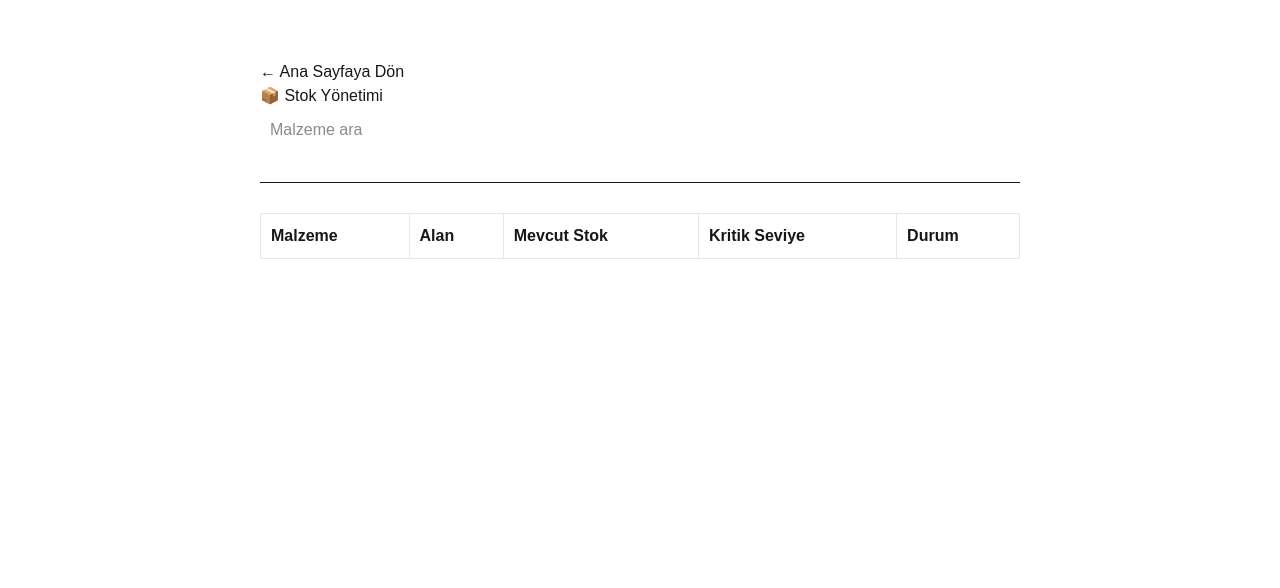
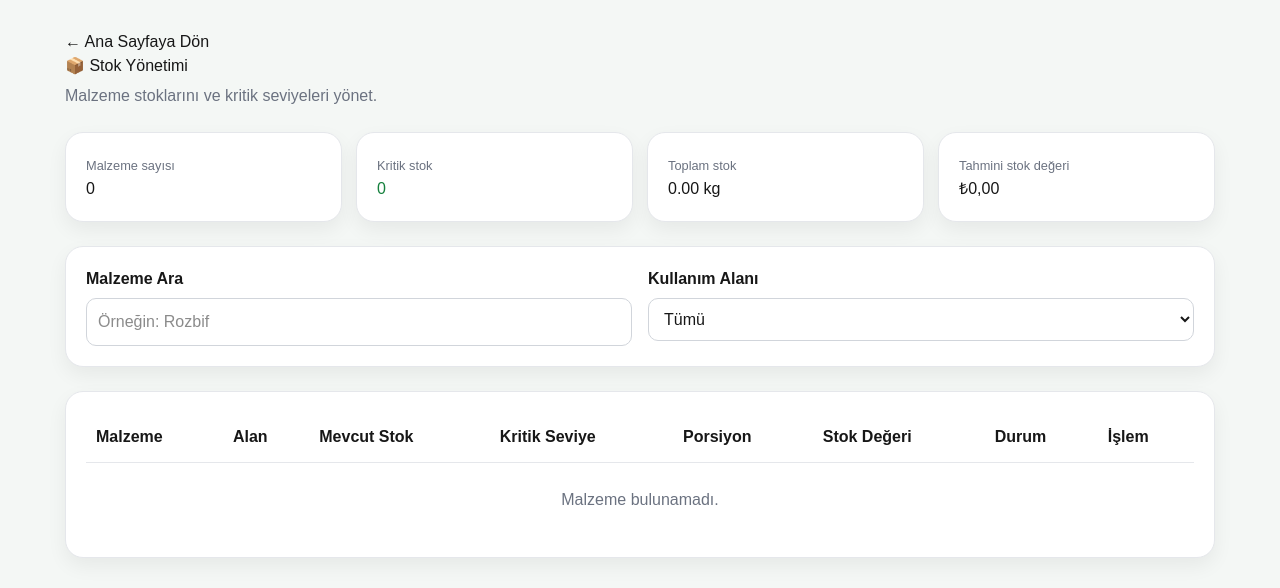
Before and after one commit to aristosandwich/aristo-yonetim-sistemi, a Next.js app: page /stok in a window 1280 px wide. Shown: the top 588 px of the page. Built offline with nearby package versions, Linux system fonts and the light colour scheme.

Commit message:
Stok ekranı yenilendi

```diff
--- a/app/stok/page.tsx
+++ b/app/stok/page.tsx
@@ -22,6 +22,9 @@ export default function Stok() {
   const [malzemeler, setMalzemeler] = useState<Malzeme[]>([]);
   const [stoklar, setStoklar] = useState<StokKaydi[]>([]);
   const [arama, setArama] = useState("");
+  const [alan, setAlan] = useState<
+    "Tümü" | "Sandviç" | "Salata"
+  >("Tümü");
 
   useEffect(() => {
     const kayitliMalzemeler: Malzeme[] = JSON.parse(
@@ -32,40 +35,35 @@ export default function Stok() {
       localStorage.getItem("aristo-stok") || "[]"
     );
 
+    const birlestirilmisStoklar = kayitliMalzemeler.map(
+      (malzeme) => {
+        const kayitliStok = kayitliStoklar.find(
+          (stok) => stok.malzemeId === malzeme.id
+        );
+
+        return {
+          malzemeId: malzeme.id,
+          miktarGr: Number(kayitliStok?.miktarGr || 0),
+          kritikGr: Number(
+            kayitliStok?.kritikGr ??
+              (malzeme.kullanimAlani === "Sandviç"
+                ? 500
+                : 1000)
+          ),
+        };
+      }
+    );
+
     setMalzemeler(kayitliMalzemeler);
-
-    if (kayitliStoklar.length > 0) {
-      setStoklar(kayitliStoklar);
-    } else {
-      const ilkStoklar = kayitliMalzemeler.map((malzeme) => ({
-        malzemeId: malzeme.id,
-        miktarGr: 0,
-        kritikGr: malzeme.kullanimAlani === "Sandviç" ? 500 : 1000,
-      }));
-
-      setStoklar(ilkStoklar);
+    setStoklar(birlestirilmisStoklar);
 
     localStorage.setItem(
       "aristo-stok",
-        JSON.stringify(ilkStoklar)
+      JSON.stringify(birlestirilmisStoklar)
     );
-    }
   }, []);
 
-  function guncelle(
-    malzemeId: number,
-    alan: "miktarGr" | "kritikGr",
-    deger: number
-  ) {
-    const yeniListe = stoklar.map((stok) =>
-      stok.malzemeId === malzemeId
-        ? {
-            ...stok,
-            [alan]: deger,
-          }
-        : stok
-    );
-
+  function kaydet(yeniListe: StokKaydi[]) {
     setStoklar(yeniListe);
 
     localStorage.setItem(
@@ -74,63 +72,294 @@ export default function Stok() {
     );
   }
 
+  function guncelle(
+    malzemeId: number,
+    alanAdi: "miktarGr" | "kritikGr",
+    deger: number
+  ) {
+    const yeniListe = stoklar.map((stok) =>
+      stok.malzemeId === malzemeId
+        ? {
+            ...stok,
+            [alanAdi]: Math.max(deger, 0),
+          }
+        : stok
+    );
+
+    kaydet(yeniListe);
+  }
+
+  function stokEkle(malzemeId: number) {
+    const miktar = Number(
+      window.prompt("Eklenecek miktar (gram)") || 0
+    );
+
+    if (miktar <= 0) return;
+
+    const yeniListe = stoklar.map((stok) =>
+      stok.malzemeId === malzemeId
+        ? {
+            ...stok,
+            miktarGr: stok.miktarGr + miktar,
+          }
+        : stok
+    );
+
+    kaydet(yeniListe);
+  }
+
+  function stokCikar(malzemeId: number) {
+    const miktar = Number(
+      window.prompt("Çıkarılacak miktar (gram)") || 0
+    );
+
+    if (miktar <= 0) return;
+
+    const yeniListe = stoklar.map((stok) =>
+      stok.malzemeId === malzemeId
+        ? {
+            ...stok,
+            miktarGr: Math.max(stok.miktarGr - miktar, 0),
+          }
+        : stok
+    );
+
+    kaydet(yeniListe);
+  }
+
   const liste = useMemo(() => {
-    const aranan = arama.trim().toLocaleLowerCase("tr-TR");
+    const aranan = arama
+      .trim()
+      .toLocaleLowerCase("tr-TR");
 
     return malzemeler
-      .filter((malzeme) =>
-        !aranan
-          ? true
-          : malzeme.ad
+      .filter((malzeme) => {
+        const aramaUygun =
+          !aranan ||
+          malzeme.ad
             .toLocaleLowerCase("tr-TR")
-              .includes(aranan)
-      )
+            .includes(aranan);
+
+        const alanUygun =
+          alan === "Tümü" ||
+          malzeme.kullanimAlani === alan;
+
+        return aramaUygun && alanUygun;
+      })
       .map((malzeme) => {
         const stok = stoklar.find(
           (kayit) => kayit.malzemeId === malzeme.id
         );
 
+        const miktarGr = Number(stok?.miktarGr || 0);
+        const kritikGr = Number(stok?.kritikGr || 0);
+
         return {
           ...malzeme,
-          miktarGr: stok?.miktarGr || 0,
-          kritikGr: stok?.kritikGr || 0,
+          miktarGr,
+          kritikGr,
+          kritik: miktarGr <= kritikGr,
+          porsiyonSayisi:
+            malzeme.gramaj > 0
+              ? Math.floor(miktarGr / malzeme.gramaj)
+              : 0,
+          stokDegeri:
+            (Number(malzeme.birimFiyat || 0) / 1000) *
+            miktarGr,
         };
       });
-  }, [malzemeler, stoklar, arama]);
+  }, [malzemeler, stoklar, arama, alan]);
+
+  const kritikSayisi = liste.filter(
+    (malzeme) => malzeme.kritik
+  ).length;
+
+  const toplamStokGr = liste.reduce(
+    (toplam, malzeme) => toplam + malzeme.miktarGr,
+    0
+  );
+
+  const toplamStokDegeri = liste.reduce(
+    (toplam, malzeme) => toplam + malzeme.stokDegeri,
+    0
+  );
+
+  const para = (tutar: number) =>
+    new Intl.NumberFormat("tr-TR", {
+      style: "currency",
+      currency: "TRY",
+    }).format(tutar);
+
+  const kartStili = {
+    background: "#ffffff",
+    border: "1px solid #e5e7eb",
+    borderRadius: "18px",
+    padding: "20px",
+    boxShadow: "0 8px 20px rgba(0,0,0,0.06)",
+  };
+
+  const alanStili = {
+    width: "100%",
+    padding: "11px",
+    border: "1px solid #d1d5db",
+    borderRadius: "10px",
+    boxSizing: "border-box" as const,
+    background: "#ffffff",
+  };
+
+  const butonStili = {
+    border: "1px solid #d1d5db",
+    borderRadius: "8px",
+    padding: "8px 10px",
+    background: "#ffffff",
+    cursor: "pointer",
+    fontWeight: "bold",
+  };
 
   return (
     <main
       style={{
-        maxWidth: "1050px",
-        margin: "40px auto",
-        padding: "20px",
+        minHeight: "100vh",
+        background: "#f4f7f5",
+        padding: "30px 18px",
         fontFamily: "Arial, sans-serif",
       }}
     >
+      <div style={{ maxWidth: "1150px", margin: "0 auto" }}>
         <Link href="/">← Ana Sayfaya Dön</Link>
 
-      <h1>📦 Stok Yönetimi</h1>
+        <h1 style={{ marginBottom: "6px" }}>
+          📦 Stok Yönetimi
+        </h1>
+
+        <p
+          style={{
+            marginTop: 0,
+            marginBottom: "24px",
+            color: "#6b7280",
+          }}
+        >
+          Malzeme stoklarını ve kritik seviyeleri yönet.
+        </p>
+
+        <section
+          style={{
+            display: "grid",
+            gridTemplateColumns:
+              "repeat(auto-fit, minmax(190px, 1fr))",
+            gap: "14px",
+            marginBottom: "24px",
+          }}
+        >
+          <div style={kartStili}>
+            <small style={{ color: "#6b7280" }}>
+              Malzeme sayısı
+            </small>
+
+            <h2 style={{ marginBottom: 0 }}>
+              {liste.length}
+            </h2>
+          </div>
+
+          <div style={kartStili}>
+            <small style={{ color: "#6b7280" }}>
+              Kritik stok
+            </small>
+
+            <h2
+              style={{
+                marginBottom: 0,
+                color:
+                  kritikSayisi > 0 ? "#b91c1c" : "#15803d",
+              }}
+            >
+              {kritikSayisi}
+            </h2>
+          </div>
+
+          <div style={kartStili}>
+            <small style={{ color: "#6b7280" }}>
+              Toplam stok
+            </small>
+
+            <h2 style={{ marginBottom: 0 }}>
+              {(toplamStokGr / 1000).toFixed(2)} kg
+            </h2>
+          </div>
+
+          <div style={kartStili}>
+            <small style={{ color: "#6b7280" }}>
+              Tahmini stok değeri
+            </small>
+
+            <h2 style={{ marginBottom: 0 }}>
+              {para(toplamStokDegeri)}
+            </h2>
+          </div>
+        </section>
+
+        <section
+          style={{
+            ...kartStili,
+            display: "grid",
+            gridTemplateColumns:
+              "repeat(auto-fit, minmax(220px, 1fr))",
+            gap: "16px",
+            marginBottom: "24px",
+          }}
+        >
+          <div>
+            <label>
+              <strong>Malzeme Ara</strong>
+            </label>
 
             <input
               type="text"
-        placeholder="Malzeme ara"
+              placeholder="Örneğin: Rozbif"
               value={arama}
-        onChange={(event) => setArama(event.target.value)}
+              onChange={(event) =>
+                setArama(event.target.value)
+              }
               style={{
-          width: "100%",
-          maxWidth: "400px",
-          padding: "10px",
-          boxSizing: "border-box",
+                ...alanStili,
+                marginTop: "7px",
               }}
             />
+          </div>
 
-      <hr style={{ margin: "30px 0" }} />
+          <div>
+            <label>
+              <strong>Kullanım Alanı</strong>
+            </label>
 
+            <select
+              value={alan}
+              onChange={(event) =>
+                setAlan(
+                  event.target.value as
+                    | "Tümü"
+                    | "Sandviç"
+                    | "Salata"
+                )
+              }
+              style={{
+                ...alanStili,
+                marginTop: "7px",
+              }}
+            >
+              <option>Tümü</option>
+              <option>Sandviç</option>
+              <option>Salata</option>
+            </select>
+          </div>
+        </section>
+
+        <section style={kartStili}>
           <div style={{ overflowX: "auto" }}>
             <table
               style={{
                 width: "100%",
-            minWidth: "760px",
+                minWidth: "1050px",
                 borderCollapse: "collapse",
               }}
             >
@@ -140,16 +369,15 @@ export default function Stok() {
                   <th style={hucre}>Alan</th>
                   <th style={hucre}>Mevcut Stok</th>
                   <th style={hucre}>Kritik Seviye</th>
+                  <th style={hucre}>Porsiyon</th>
+                  <th style={hucre}>Stok Değeri</th>
                   <th style={hucre}>Durum</th>
+                  <th style={hucre}>İşlem</th>
                 </tr>
               </thead>
 
               <tbody>
-            {liste.map((malzeme) => {
-              const kritik =
-                malzeme.miktarGr <= malzeme.kritikGr;
-
-              return (
+                {liste.map((malzeme) => (
                   <tr key={malzeme.id}>
                     <td style={hucre}>
                       <strong>{malzeme.ad}</strong>
@@ -171,7 +399,12 @@ export default function Stok() {
                             Number(event.target.value)
                           )
                         }
-                      style={{ width: "110px" }}
+                        style={{
+                          width: "110px",
+                          padding: "8px",
+                          border: "1px solid #d1d5db",
+                          borderRadius: "8px",
+                        }}
                       />{" "}
                       g
                     </td>
@@ -188,32 +421,89 @@ export default function Stok() {
                             Number(event.target.value)
                           )
                         }
-                      style={{ width: "110px" }}
+                        style={{
+                          width: "110px",
+                          padding: "8px",
+                          border: "1px solid #d1d5db",
+                          borderRadius: "8px",
+                        }}
                       />{" "}
                       g
+                    </td>
+
+                    <td style={hucre}>
+                      {malzeme.porsiyonSayisi} porsiyon
+                    </td>
+
+                    <td style={hucre}>
+                      {para(malzeme.stokDegeri)}
                     </td>
 
                     <td
                       style={{
                         ...hucre,
-                      color: kritik ? "#b91c1c" : "#15803d",
+                        color: malzeme.kritik
+                          ? "#b91c1c"
+                          : "#15803d",
                         fontWeight: "bold",
                       }}
                     >
-                    {kritik ? "⚠️ Kritik" : "✅ Yeterli"}
+                      {malzeme.kritik
+                        ? "⚠️ Kritik"
+                        : "✅ Yeterli"}
+                    </td>
+
+                    <td style={hucre}>
+                      <div
+                        style={{
+                          display: "flex",
+                          gap: "7px",
+                        }}
+                      >
+                        <button
+                          onClick={() =>
+                            stokEkle(malzeme.id)
+                          }
+                          style={butonStili}
+                        >
+                          ➕
+                        </button>
+
+                        <button
+                          onClick={() =>
+                            stokCikar(malzeme.id)
+                          }
+                          style={butonStili}
+                        >
+                          ➖
+                        </button>
+                      </div>
                     </td>
                   </tr>
-              );
-            })}
+                ))}
               </tbody>
             </table>
+          </div>
+
+          {liste.length === 0 && (
+            <p
+              style={{
+                textAlign: "center",
+                color: "#6b7280",
+                padding: "25px",
+              }}
+            >
+              Malzeme bulunamadı.
+            </p>
+          )}
+        </section>
       </div>
     </main>
   );
 }
 
 const hucre = {
-  border: "1px solid #e5e7eb",
-  padding: "10px",
+  borderBottom: "1px solid #e5e7eb",
+  padding: "13px 10px",
   textAlign: "left" as const,
 };
```
Lines whose indentation alone changed are shown as unchanged.
